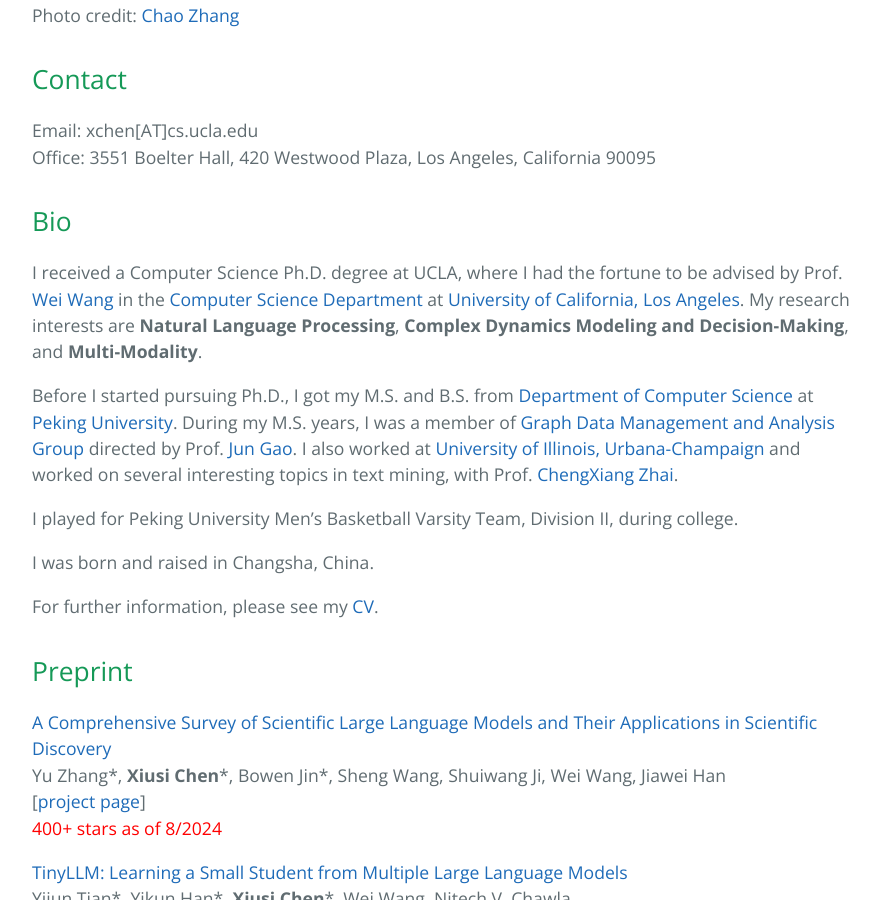
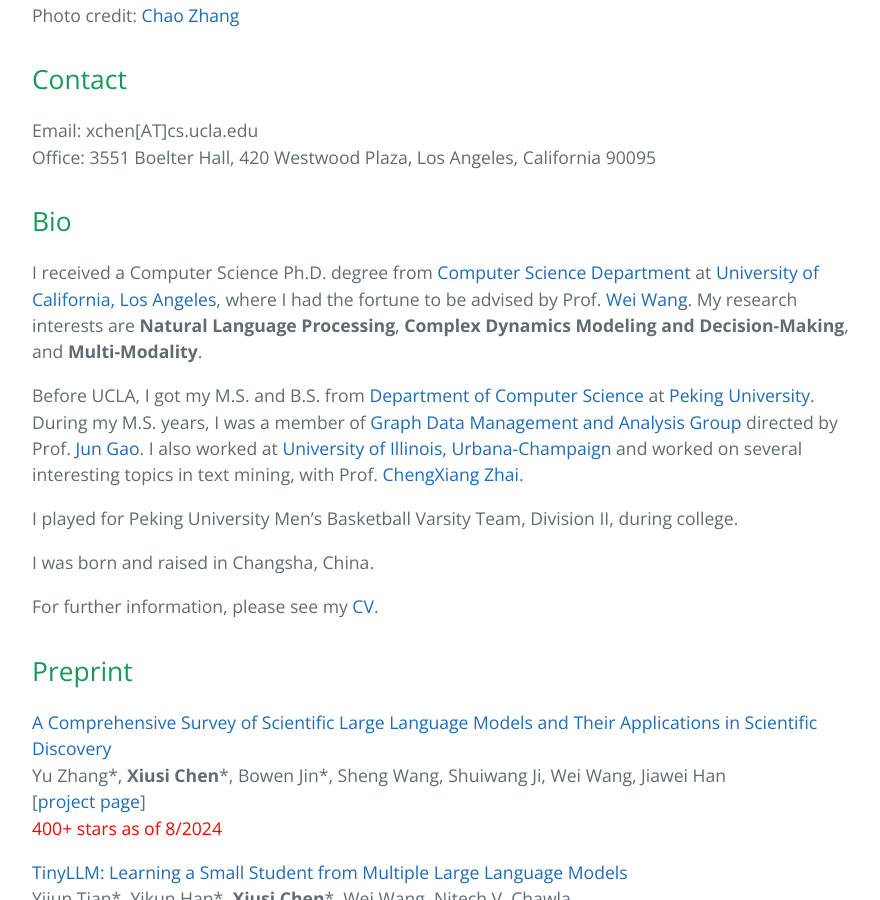
Before and after one commit to xiusic/xiusic.github.io, a Jekyll site: the page built from index.md, in a window 1280 px wide and 900 px high, scrolled down 749 px. Shown: the whole window, without its empty margins (192-1072 px from the left). Built offline with Jekyll 4.4.1, drawn with Linux system fonts in a browser that asks for light colours; our own code applies the rules of GitHub Pages for plain Markdown files.

Commit message:
Update index.md

```diff
--- a/index.md
+++ b/index.md
@@ -36,9 +36,9 @@ Office: 3551 Boelter Hall, 420 Westwood Plaza, Los Angeles, California 90095
  -->
 
 ## Bio
-I received a Computer Science Ph.D. degree at UCLA, where I had the fortune to be advised by Prof. [Wei Wang](http://web.cs.ucla.edu/~weiwang/) in the [Computer Science Department](https://www.cs.ucla.edu/) at  [University of California, Los Angeles](http://www.ucla.edu/). My research interests are **Natural Language Processing**, **Complex Dynamics Modeling and Decision-Making**, and **Multi-Modality**.
+I received a Computer Science Ph.D. degree from [Computer Science Department](https://www.cs.ucla.edu/) at [University of California, Los Angeles](http://www.ucla.edu/), where I had the fortune to be advised by Prof. [Wei Wang](http://web.cs.ucla.edu/~weiwang/). My research interests are **Natural Language Processing**, **Complex Dynamics Modeling and Decision-Making**, and **Multi-Modality**.
 
-Before I started pursuing Ph.D., I got my M.S. and B.S. from [Department of Computer Science](https://cs.pku.edu.cn/) at [Peking University](https://english.pku.edu.cn/). During my M.S. years, I was a member of [Graph Data Management and Analysis Group]() directed by Prof. [Jun Gao](https://cs.pku.edu.cn/info/1082/1294.htm). I also worked at [University of Illinois, Urbana-Champaign](http://www.cs.uiuc.edu/) and worked on several interesting topics in text mining, with Prof. [ChengXiang Zhai](http://czhai.cs.illinois.edu/).
+Before UCLA, I got my M.S. and B.S. from [Department of Computer Science](https://cs.pku.edu.cn/) at [Peking University](https://english.pku.edu.cn/). During my M.S. years, I was a member of [Graph Data Management and Analysis Group]() directed by Prof. [Jun Gao](https://cs.pku.edu.cn/info/1082/1294.htm). I also worked at [University of Illinois, Urbana-Champaign](http://www.cs.uiuc.edu/) and worked on several interesting topics in text mining, with Prof. [ChengXiang Zhai](http://czhai.cs.illinois.edu/).
 
 I played for Peking University Men's Basketball Varsity Team, Division II, during college.
 
```
